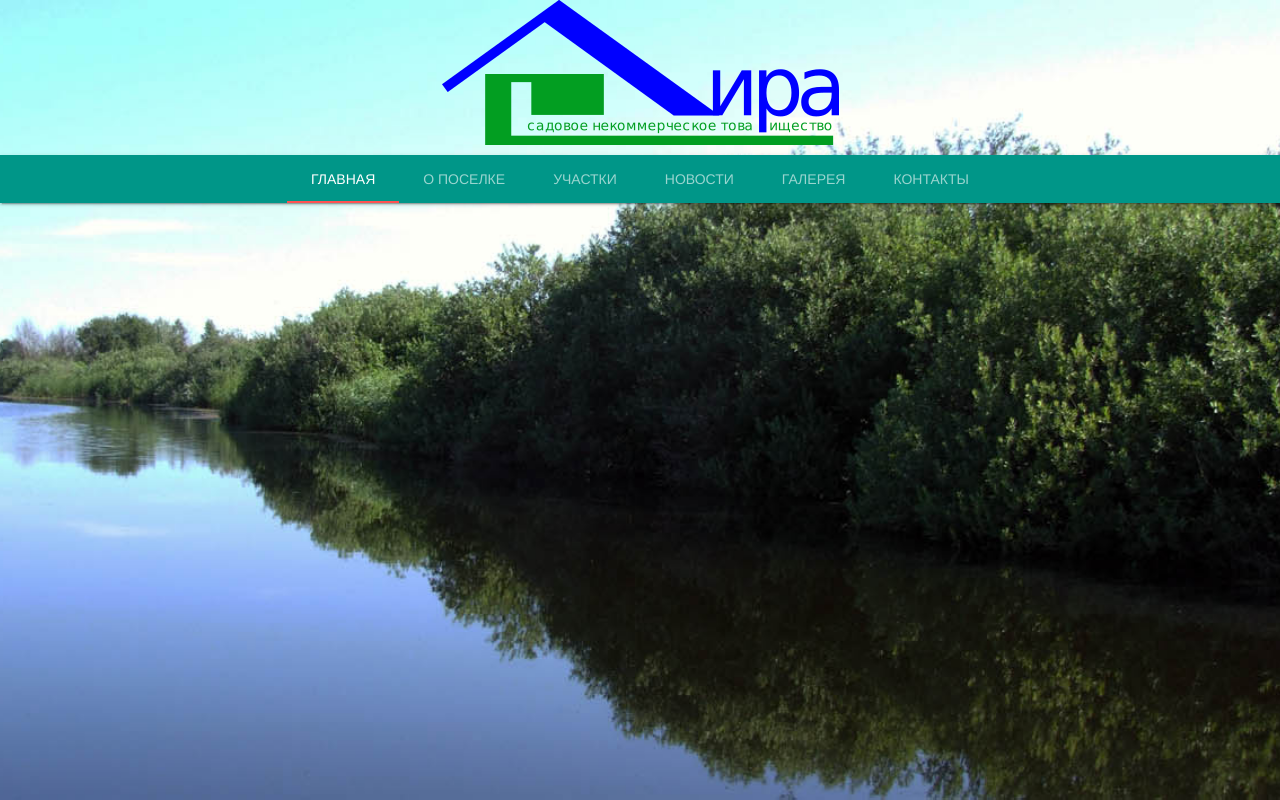
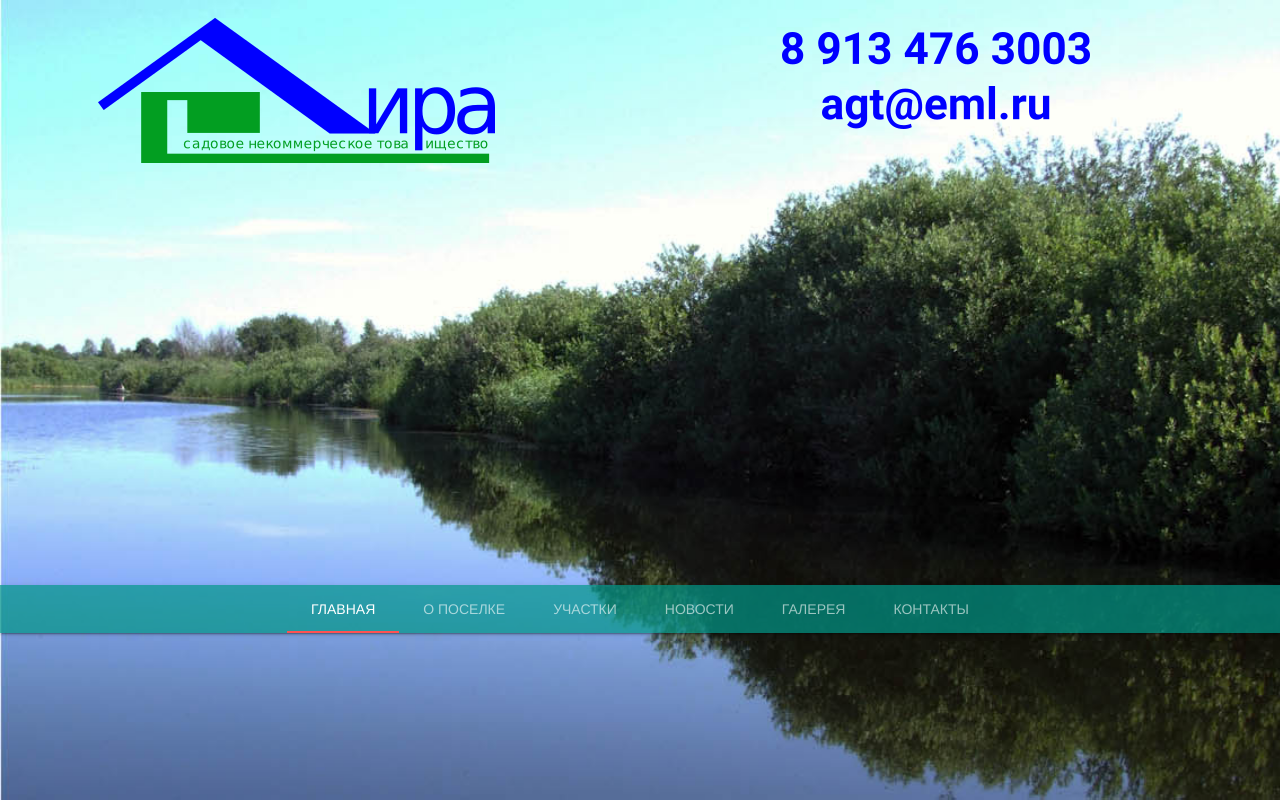
Before and after one commit to lira54/lira54.github.io, a website: page index.html in a window 1280 px wide. Drawn offline with Linux system fonts and the light colour scheme.

Commit message:
improvements to index page

```diff
--- a/index.html
+++ b/index.html
@@ -24,15 +24,15 @@
                     <div id="tab_content_about" class="page-content mdl-color--white mdl-shadow--4dp content mdl-color-text--grey-800 mdl-cell mdl-cell--8-col"></div>
                 </div>
             </section> -->
-            <section>
-              <div class="lira-logo-row">
-                  <span class="mdl-layout__title">
-                      <div class="lira-logo"></div>
-                  </span>
-              </div>
+            <section class="mdl-grid">
+                <div class="lira-logo lira-logo-index mdl-cell mdl-cell--4-col"></div>
+                <div class="mdl-cell mdl-cell--1-col mdl-cell--hide-tablet mdl-cell--hide-phone"></div>
+<!--                 <div class="mdl-cell mdl-cell--1-col mdl-cell--hide-desktop"></div> -->
+                <div class="lira-phone-email mdl-cell mdl-cell--4-col"></div>
+            </section>
 
-            </section>
-            <header class="lira-header mdl-layout__header is-casting-shadow">
+
+            <header class="lira-header lira-main-header mdl-layout__header is-casting-shadow">
 
               <nav class="lira-navigation lira-main-navigation mdl-layout__tab-bar mdl-js-ripple-effect">
                   <a href="index.html" class="mdl-layout__tab is-active">Главная</a>
--- a/stylesheets/lira.css
+++ b/stylesheets/lira.css
@@ -9,7 +9,7 @@ body::before {
     bottom: 0;
     top: 0;
     position: fixed;
-    background-position: center;
+    background-position: center-horizontal;
     background-image: url('../images/header-bg.jpg');
     /*     -webkit-filter: blur(3px);
     -moz-filter: blur(3px);
@@ -32,17 +32,40 @@ body::before {
 .lira-logo {
     background: url(../images/logo.png) 50% no-repeat;
     background-size: cover;
+    /*height: 110px;
+    width: 301px;*/
+    height: 110px;
+    width: 301px;
+    margin: 10px auto 10px;
+}
+
+.lira-logo.lira-logo-index {
     height: 145px;
     width: 397px;
-    margin: auto auto 10px;
+}
+
+.lira-phone-email {
+  background-image: url('../images/phone-email.png');
+  background-repeat: no-repeat;
+  background-size: initial;
+  width: 400px; /*or your image's width*/
+  height: 129px; /*or your image's height*/
+  margin: 0;
+  padding: 0;
+  margin: 24px auto 24px;
 }
 
 .lira-header {
     position: relative;
     background-color:transparent;
     min-height: 48px;
+    display: flex;
     /*     background-image: url(../images/header-bg.jpg); */
     /*     background-size: cover; */
+}
+
+.lira-header.lira-main-header {
+  margin-top: 392px;
 }
 
 .lira-header.is-compact {
@@ -61,12 +84,6 @@ body::before {
     height: 48px;
 }
 
-.is-compact .lira-logo-row {
-  /*margin-top: -600px;*/
-    /*min-height: unset;*/
-    /*max-height: 0px;*/
-}
-
 .lira-navigation {
   justify-content: center;
   width: auto;
@@ -75,7 +92,24 @@ body::before {
 
 .lira-main-navigation {
   height: 48px;
+  /* top: 300px; */
+  background-color: transparent;
 }
+nav.lira-main-navigation::before {
+  content: '';
+  will-change: transform;
+  z-index: -1;
+  left: 0;
+  right: 0;
+  bottom: 0;
+  top: 0;
+  position: absolute;
+  opacity:0.7;
+  height: 48px;
+  /* top: 300px; */
+  background-color: rgb(0,150,136);
+}
+
 
 .is-compact .mdl-layout__tab-bar-container {
     /* this adds a little rubbery lag when collapsing*/
```
Also changed, not shown: images/phone-email.png (added).
